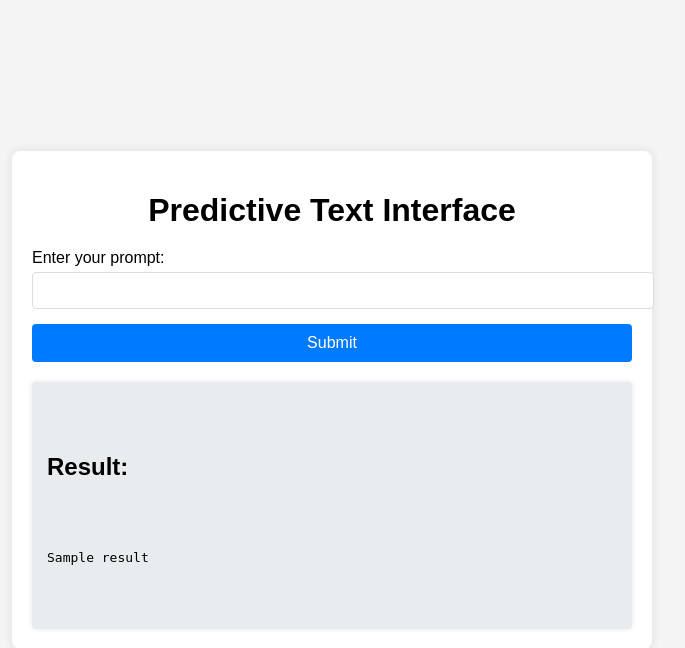
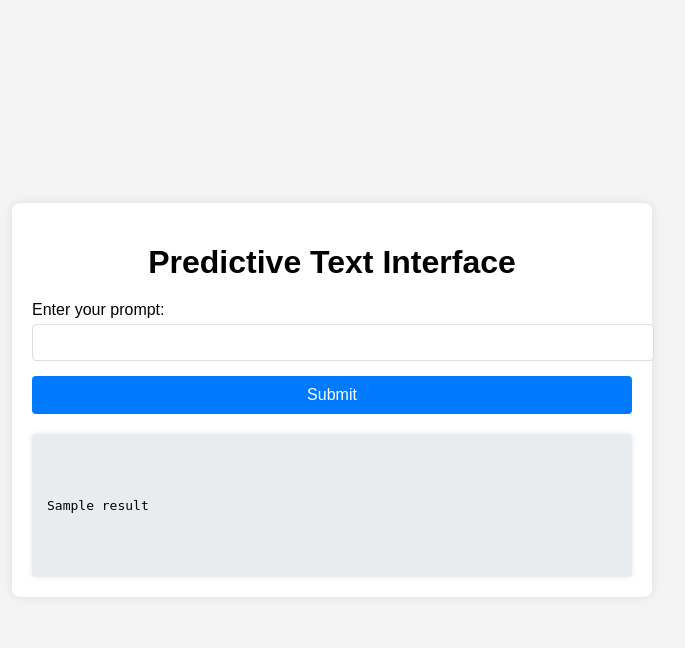
Before and after one commit to umairrkhn/llama3_1_flask, a Flask app: template templates/index.html in a window 1280 px wide. Shown: the top 648 px of the page, without its empty margins (308-993 px from the left). Run offline with Flask 3, Linux system fonts and the light colour scheme; the template is opened without the code that fills it: most values are stand-ins (such as "Sample title", 1, 10 or a date in 2020).

Commit message:
parsing the output from JSON

```diff
--- a/app.py
+++ b/app.py
@@ -1,11 +1,19 @@
 from flask import Flask, request, render_template
 import requests
+import re
 
 app = Flask(__name__)
 
 # URL of your deployed Cloud Function
 CLOUD_FUNCTION_URL = "https://llama31-functions-p6j2ri24ha-uc.a.run.app/predict"
 
+def extract_output(text):
+    """Extract only the output part from the prediction response."""
+    # Find the part after "Output:" in the prediction
+    match = re.search(r'Output:\s*(.*)', text, re.DOTALL)
+    if match:
+        return match.group(1).strip()
+    return "No output available."
 
 @app.route("/", methods=["GET", "POST"])
 def index():
@@ -14,19 +22,19 @@ def index():
         user_prompt = request.form.get("prompt")
         if user_prompt:
             # Make a POST request to the Cloud Function
-            response = requests.post(
-                CLOUD_FUNCTION_URL, json={"instances": {"prompt": user_prompt}}
-            )
+            response = requests.post(CLOUD_FUNCTION_URL, json={"instances": {"prompt": user_prompt}})
             if response.status_code == 200:
-                result = response.json().get(
-                    "predictions", ["No predictions available"]
-                )
+                predictions = response.json().get("predictions", [])
+                if predictions:
+                    # Extract the output part from the prediction
+                    result = extract_output(predictions[0])
+                else:
+                    result = "No predictions available"
             else:
-                result = ["Error: Could not retrieve predictions"]
+                result = "Error: Could not retrieve predictions"
         else:
-            result = ["Please enter a prompt."]
+            result = "Please enter a prompt."
     return render_template("index.html", result=result)
-
 
 if __name__ == "__main__":
     app.run(debug=True, host="0.0.0.0", port=8080)
--- a/templates/index.html
+++ b/templates/index.html
@@ -77,8 +77,7 @@
         </form>
         {% if result %}
         <div class="result">
-            <h2>Result:</h2>
-            <pre>{{ result[0] }}</pre>
+            <pre>{{ result }}</pre>
         </div>
         {% endif %}
     </div>
```
